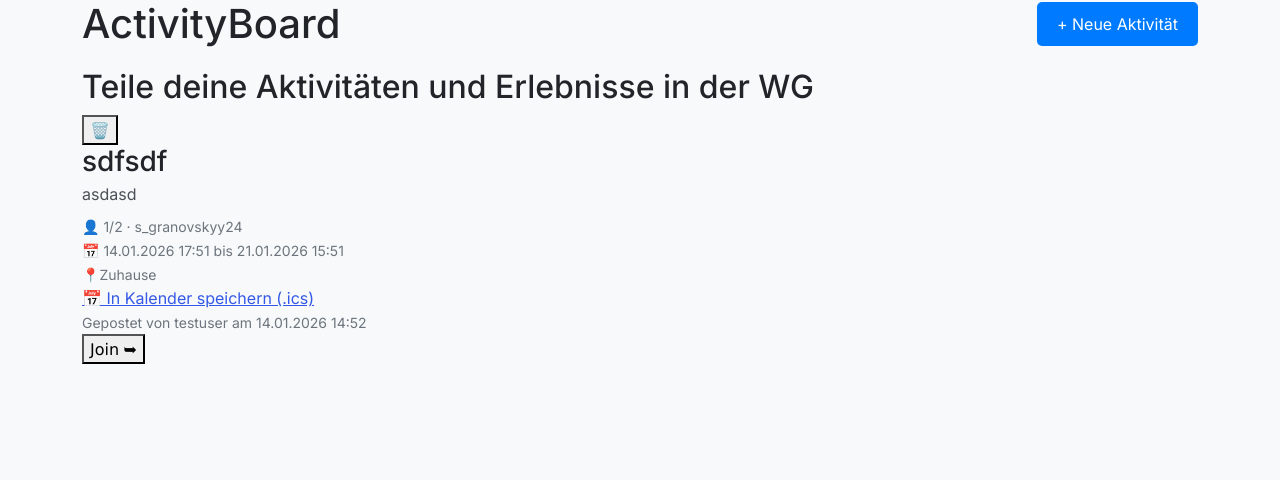
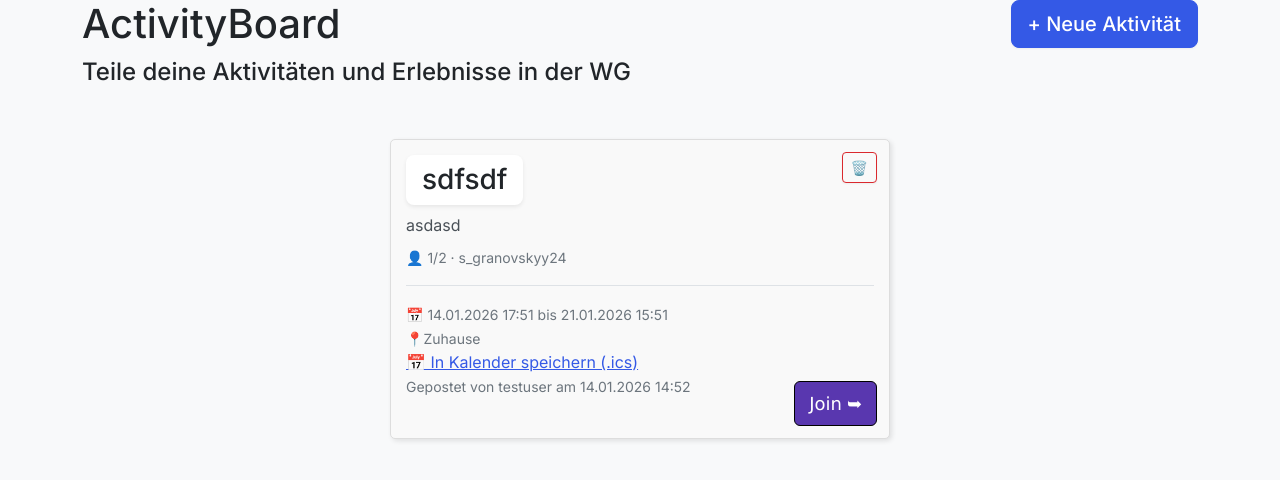
Before and after one commit to MxrsExe/HappyWG, a Flask app: page /activityboard/ in a window 1280 px wide. Shown: the part 67-547 px from the top of the page. Run offline with Flask 3, Linux system fonts and the light colour scheme; a user stored in the database is signed in; some libraries are stand-ins or nearby versions.

Commit message:
Add activity board design changes

```diff
--- a/app.py
+++ b/app.py
@@ -486,7 +486,7 @@ def join_activity(activity_id):
     if 'user_id' not in session:
         return redirect(url_for('login'))
 
-    user_id = session.get("user_id",1)  #Temporary set to 1 for testing
+    user_id = session.get("user_id")  #Temporary set to 1 for testing
     #if not user_id:
         #flash("Bitte zuerst einloggen.", "error")
         #return redirect(url_for("login"))
@@ -517,7 +517,7 @@ def leave_activity(activity_id):
     if 'user_id' not in session:
         return redirect(url_for('login'))
 
-    user_id = session.get("user_id",1)  #Temporary set to 1 for testing
+    user_id = session.get("user_id")  #Temporary set to 1 for testing
     #if not user_id:
         #flash("Bitte zuerst einloggen.", "error")
         #return redirect(url_for("login"))
@@ -538,7 +538,7 @@ def leave_activity(activity_id):
         #db.session.commit()
         #flash("Erfolgreich ausgetreten!", "success")
 
-    return redirect(url_for("activity_board"),)
+    return redirect(url_for("activity_board"))
 
 @app.route("/activity/<int:activity_id>/delete_activity", methods=["POST"])
 def delete_activity(activity_id):
@@ -557,9 +557,6 @@ def delete_activity(activity_id):
     return redirect(url_for("activity_board"))
 
 
-from sqlalchemy.sql import func
-from sqlalchemy.orm import joinedload
-
 @app.route("/einkaufsplan/", methods=["GET", "POST"])
 def einkaufsplan():
     if 'user_id' not in session:
@@ -573,14 +570,14 @@ def einkaufsplan():
     if not current_user:
         current_user = User.query.filter_by(username="testuser").first()
 
-    # Falls es den testuser noch nicht gibt -> abbrechen/Fehlermeldung
+    #Falls es den testuser noch nicht gibt -> abbrechen/Fehlermeldung
     if not current_user:
         flash("Testuser fehlt. Bitte einmal anlegen (username='testuser', wg_id=1).", "error")
         return render_template("einkaufsplan.html", form=form, shopping_items=[])
 
     wg_id = current_user.wg_id or 1
 
-    # --- POST: Item speichern ---
+    # POST: Item speichern
     if request.method == "POST":
         print("Einkaufsplan POST angekommen")
         print("form.validate_on_submit():", form.validate_on_submit())
--- a/templates/activityboard.html
+++ b/templates/activityboard.html
@@ -12,40 +12,31 @@
     <a class="nav-link" href="{{ url_for('einkaufsplan') }}">Einkauf</a>
 </nav>
 
-<div style="display:flex; justify-content:space-between; align-items:center; margin-bottom: 20px;">
+<div style="display:flex; justify-content:space-between; align-items:center; margin-bottom: 10px;">
   <h1 style="margin:0;">ActivityBoard</h1>
 
   <label for="modalToggleNewActivity"
-         style="cursor:pointer; padding:10px 20px; background-color:#007bff; color:white; border-radius:5px; display:inline-block;">
+         class="btn btn-lg btn-primary">
     + Neue Aktivität
   </label>
 </div>
 
-<h2>Teile deine Aktivitäten und Erlebnisse in der WG</h2>
-
-
-{% with messages = get_flashed_messages(with_categories=true) %}
-    {% if messages %}
-        {% for category, message in messages %}
-        <div class="alert-message {% if category == 'success' %}alert-success{% else %}alert-error{% endif %}" style="padding: 15px; margin-bottom: 20px; border-radius: 5px;" >
-            {{ message }}
-        </div>
-        {% endfor %}
-    {% endif %}
-{% endwith %}
-
+<h4>Teile deine Aktivitäten und Erlebnisse in der WG</h4>
+<br>
 
 <div class="activities-list">
   {% for activity in activities %}
     <div class="activity-card">
-      <form method="POST" action="{{ url_for('delete_activity', activity_id=activity.activity_id) }}" class="delete-form">
-          <button type="submit" class="delete-btn"
+      <form method="POST" action="{{ url_for('delete_activity', activity_id=activity.activity_id) }}" style="position: absolute; top: 12px; right: 12px; margin: 0;">
+          <button type="submit" class="btn btn-sm btn-outline-danger"
 
             onclick="return confirm('Aktivität wirklich löschen?');">🗑️</button>
       </form>
 
-      <h3 class="mb-1">{{ activity.title }}</h3>
+      <h3 class="d-inline-block px-3 py-2 rounded-3 bg-white text-dark shadow-sm">{{ activity.title }}</h3>
+      <br>
       <p class="activity-desc mb-2">{{ activity.description }}</p>
+        <div class="pb-3 mb-3 border-bottom">
           <small class="text-muted">
             {% if activity.max_participants %}
               👤 {{ activity.participants|length }}/{{ activity.max_participants }}
@@ -60,8 +51,7 @@
               {% endfor %}
             {% endif %}
           </small>
-
-        <br>
+        </div>
 
       <small class="text-muted">📅 {{ activity.date.strftime('%d.%m.%Y %H:%M') }} bis {{ activity.updated_at.strftime('%d.%m.%Y %H:%M') }}</small>
       {% if activity.location %}
@@ -104,8 +94,8 @@
 <div style="position: fixed; top: 0; left: 0; width: 100%; height: 100%; background-color: rgba(0, 0, 0, 0.5); display: none; z-index: 1;" id="modalBackdrop"></div>
 <div style="position: fixed; top: 50%; left: 50%; transform: translate(-50%, -50%); background-color: white; padding: 30px; border-radius: 8px; width: 400px; z-index: 2; display: none;" id="modalContent">
     <label for="modalToggleNewActivity" style="float: right; cursor: pointer; font-size: 24px; font-weight: bold; margin-top: 10px;">×</label>
-    <h2>Neue Aktivität vorschlagen</h2>
-    <h3>Schlage eine neue Aktivität für Deine WG vor.</h3>
+    <h4>Neue Aktivität vorschlagen</h4>
+    <h7>Schlage eine neue Aktivität für Deine WG vor.</h7>
     <form method="POST">
         {{ form.hidden_tag() }}
         <div style="margin-bottom: 15px;">
@@ -164,9 +154,9 @@
     #modalBackdrop { z-index: 1000 !important; }
     #modalContent  { z-index: 1001 !important; }
 </style>
-{% endblock %}
 
-{% block styles %}
+
+
 
 <style>
     .activities-list {
@@ -219,12 +209,8 @@
     background-color: rgb(218, 84, 84);
   }
 
-  .activity-card .delete-btn{
-      position: absolute;
-      right: 12px;
-      top: 12px;
-      margin: 0;
-      background-color: tomato;
+  .activity-card .action-btn:hover{
+    opacity: 0.85;
   }
 
       .activity-card h3 {
--- a/templates/create_inno.html
+++ /dev/null
@@ -1,3 +0,0 @@
-<form action="{{ url_for('create_innovation') }}" method="post">
-
-</form>
```
Also changed, not shown: templates/innovationboard.html (+4 -3 lines), instance/happywg.sqlite, templates/bootstrap.scss (deleted), templates/create_activity.html (deleted). Lines whose indentation alone changed are shown as unchanged.
